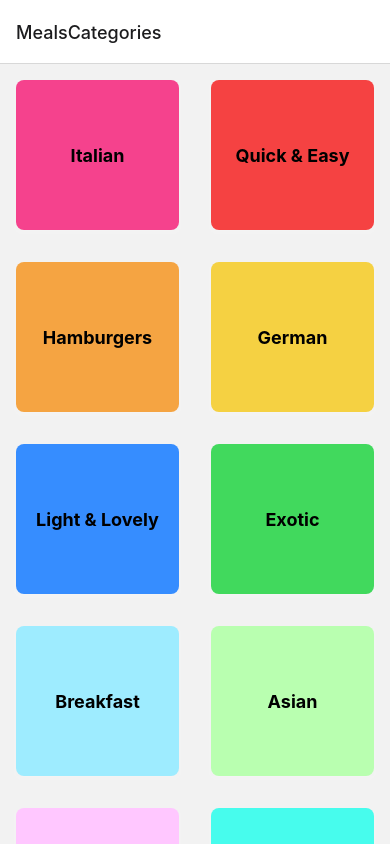
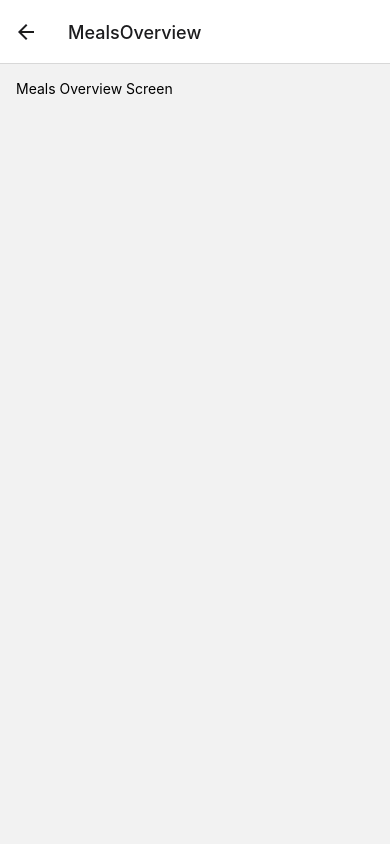
Before and after one commit to Simulaemanuele/RNCourse-MealsApp, a React Native app: screen /MealsOverview in a window 390 px wide. Built offline with nearby package versions, Linux system fonts and the light colour scheme.

Commit message:
feat: implemented the navigation logic and typed successfully the navigation props provided by the Stack.Screen component itself, using a handler passed to the onPress prop of the pressable button

```diff
--- a/App.tsx
+++ b/App.tsx
@@ -18,6 +18,7 @@ import {
 import CategoriesScreen from './screens/CategoriesScreen';
 import {NavigationContainer} from '@react-navigation/native';
 import {createNativeStackNavigator} from '@react-navigation/native-stack';
+import MealsOverviwScreen from './screens/MealsOverviwScreen';
 
 const Stack = createNativeStackNavigator();
 
@@ -28,6 +29,7 @@ function App(): JSX.Element {
       <NavigationContainer>
         <Stack.Navigator>
           <Stack.Screen name={'MealsCategories'} component={CategoriesScreen} />
+          <Stack.Screen name={'MealsOverview'} component={MealsOverviwScreen} />
         </Stack.Navigator>
       </NavigationContainer>
     </>
--- a/components/CategoryGridTile.tsx
+++ b/components/CategoryGridTile.tsx
@@ -4,9 +4,10 @@ import {Pressable, StyleSheet, Text, View, Platform} from 'react-native';
 type CategoryGridTileProps = {
   title: string;
   color: string;
+  onPress: () => void;
 };
 
-const CategoryGridTile = ({title, color}: CategoryGridTileProps) => {
+const CategoryGridTile = ({title, color, onPress}: CategoryGridTileProps) => {
   return (
     <View style={styles.gridItem}>
       <Pressable
@@ -14,7 +15,8 @@ const CategoryGridTile = ({title, color}: CategoryGridTileProps) => {
         style={({pressed}) => [
           styles.button,
           pressed ? styles.buttonPressed : null,
-        ]}>
+        ]}
+        onPress={onPress}>
         <View style={[styles.innerContainer, {backgroundColor: color}]}>
           <Text style={styles.title}>{title}</Text>
         </View>
--- a/screens/CategoriesScreen.tsx
+++ b/screens/CategoriesScreen.tsx
@@ -1,16 +1,25 @@
 import * as React from 'react';
 import {StyleSheet, Text, View, FlatList} from 'react-native';
 import CategoryGridTile from '../components/CategoryGridTile';
+import {NavigationProp} from '@react-navigation/native';
 import {CATEGORIES} from '../data/dummy-data';
 import Category from '../models/category';
 
-const renderCategoryItem = (itemData: any) => {
-  return (
-    <CategoryGridTile title={itemData.item.title} color={itemData.item.color} />
-  );
-};
+const CategoriesScreen = ({navigation}: {navigation: NavigationProp<any>}) => {
+  const renderCategoryItem = (itemData: any) => {
+    const pressHandler = () => {
+      navigation.navigate('MealsOverview');
+    };
 
-const CategoriesScreen = () => {
+    return (
+      <CategoryGridTile
+        title={itemData.item.title}
+        color={itemData.item.color}
+        onPress={pressHandler}
+      />
+    );
+  };
+
   return (
     <FlatList
       data={CATEGORIES}
--- /dev/null
+++ b/screens/MealsOverviwScreen.tsx
@@ -0,0 +1,20 @@
+import * as React from 'react';
+import {MEALS} from '../data/dummy-data';
+import {StyleSheet, Text, View} from 'react-native';
+
+const MealsOverviwScreen = () => {
+  return (
+    <View style={styles.container}>
+      <Text>Meals Overview Screen</Text>
+    </View>
+  );
+};
+
+export default MealsOverviwScreen;
+
+const styles = StyleSheet.create({
+  container: {
+    flex: 1,
+    padding: 16,
+  },
+});
```
